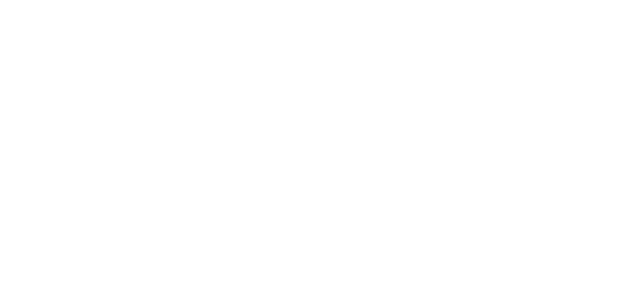
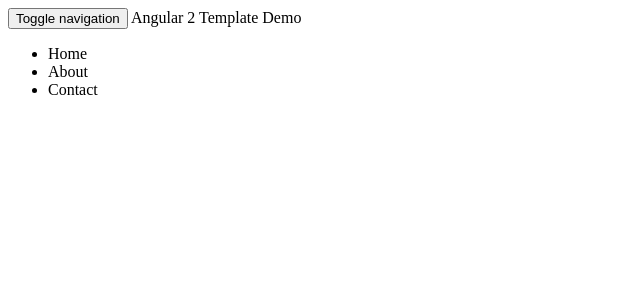
Before and after one commit to rlewis2892/ng2-template, a PHP site: page /templates/ng2template-app.php in a window 1280 px wide. Before the commit the part shown is empty. Shown: the top 300 px of the page, without its empty margins (0-640 px from the left). Run offline with PHP 8.4, Linux system fonts and the light colour scheme.

Commit message:
Insert a Bootstrap navbar into templates/ng2template-app.php - use Angular friendly links.

```diff
--- a/public_html/templates/ng2template-app.php
+++ b/public_html/templates/ng2template-app.php
@@ -1,3 +1,28 @@
 <main>
+	<!-- Insert Bootstrap navbar, with Angular-friendly links -->
+	<nav class="navbar navbar-default">
+		<div class="container">
+			<!-- Brand and toggle get grouped for better mobile display -->
+			<div class="navbar-header">
+				<button type="button" class="navbar-toggle collapsed" data-toggle="collapse" data-target="#bs-example-navbar-collapse-1" aria-expanded="false">
+					<span class="sr-only">Toggle navigation</span>
+					<span class="icon-bar"></span>
+					<span class="icon-bar"></span>
+					<span class="icon-bar"></span>
+				</button>
+				<a class="navbar-brand" routerLink="">Angular 2 Template Demo</a>
+			</div>
+
+			<!-- Collect the nav links, forms, and other content for toggling -->
+			<div class="collapse navbar-collapse" id="bs-example-navbar-collapse-1">
+				<ul class="nav navbar-nav navbar-right">
+					<li><a routerLink="">Home</a></li>
+					<li><a routerLink="/about">About</a></li>
+					<li><a routerLink="/contact">Contact</a></li>
+				</ul>
+			</div><!-- /.navbar-collapse -->
+		</div><!-- /.container-fluid -->
+	</nav>
+
 	<router-outlet></router-outlet>
 </main>
```
